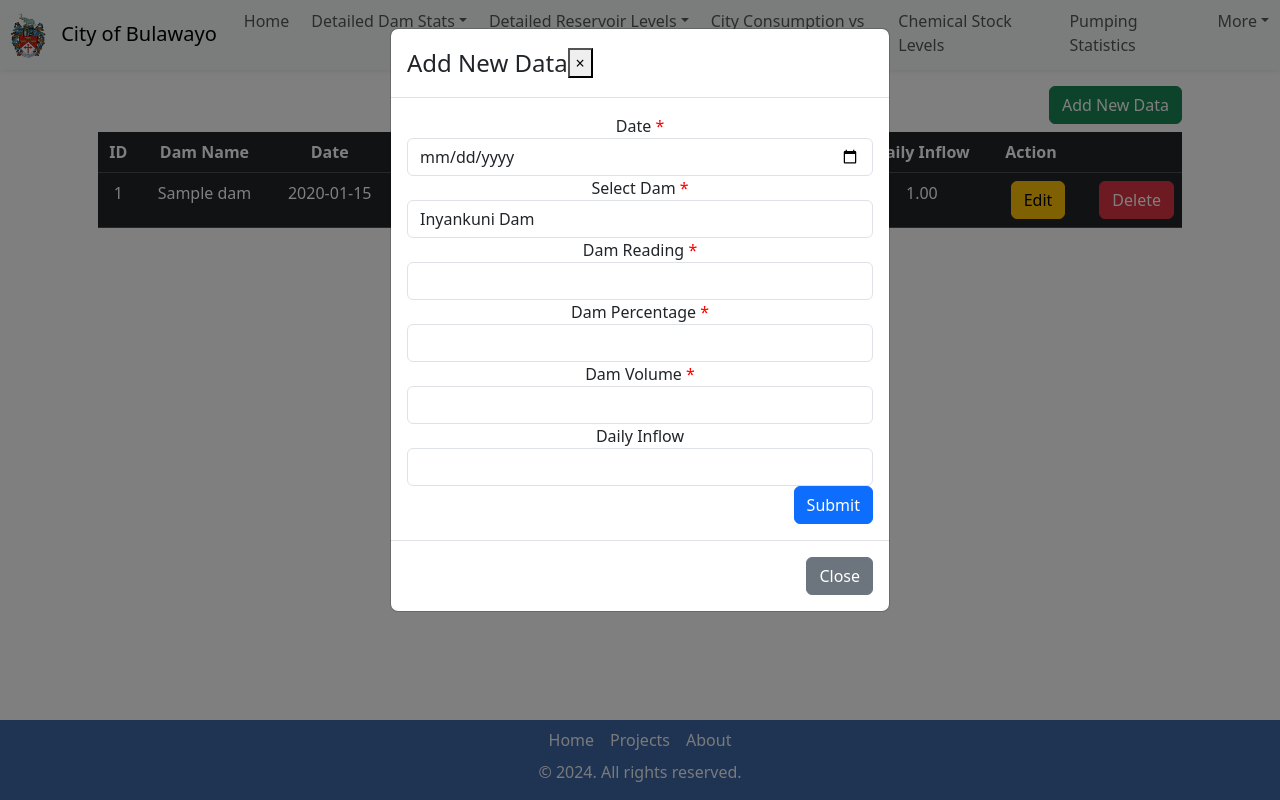
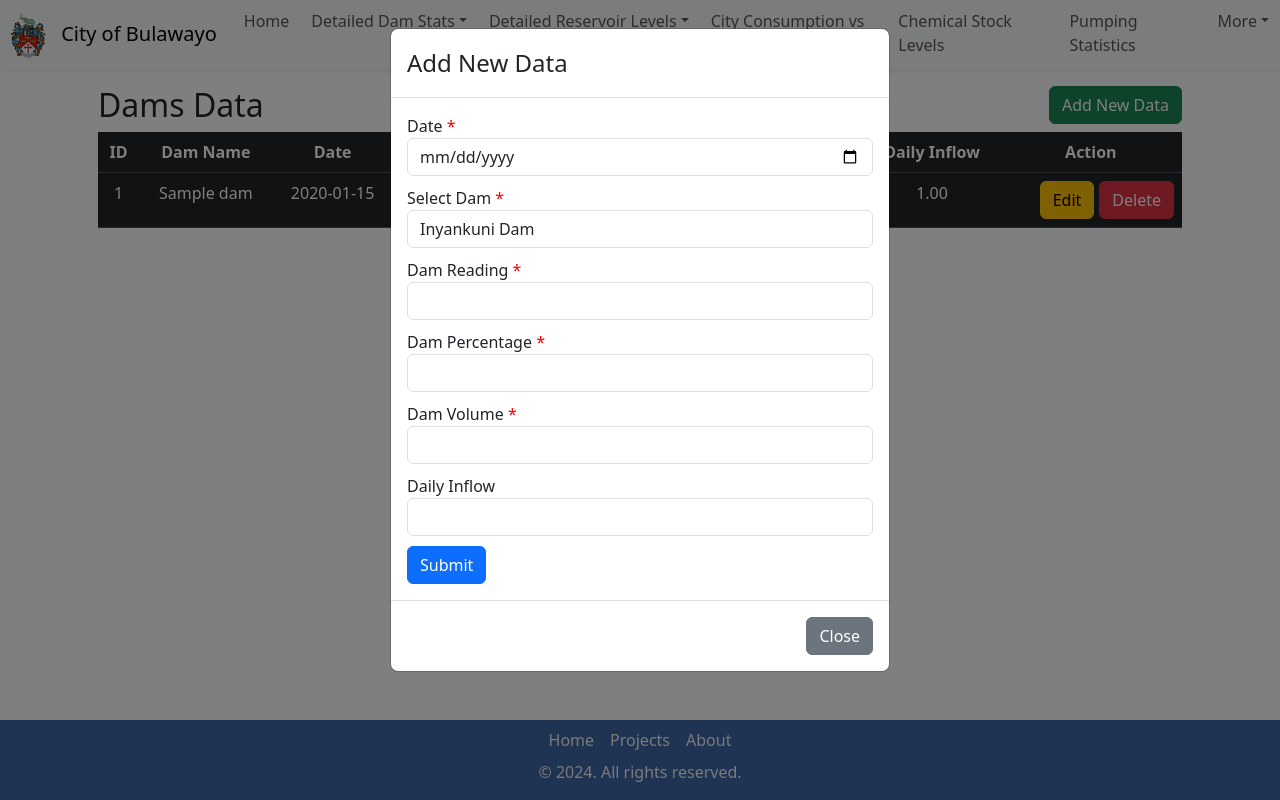
Before and after one commit to dylanmlilo/ALX_Portfolio_Project_Water_Dashboard, a Flask app: page /dam_data in a window 1280 px wide, after a click on "Add New Data". Run offline with Flask 3, Linux system fonts and the light colour scheme; a user stored in the database is signed in; tables that the repository leaves empty hold one stand-in row (values such as "Sample post"); some libraries are stand-ins or nearby versions.

Commit message:
added update and delete functionalities

```diff
--- a/app.py
+++ b/app.py
@@ -9,7 +9,6 @@ from datetime import datetime, timedelta
 
 app = Flask(__name__)
 app.secret_key = 'Sherry123#'
-app.config['LOGIN_DURATION'] = timedelta(minutes=1)
 
 
 login_manager = LoginManager()
@@ -35,7 +34,7 @@ def index():
     # Create a dictionary with unique dam names as keys and empty lists as values
     dam_data_by_dam_name = {dam_name: [] for dam_name in unique_dam_names}
 
-    # Loop through data again to populate the dictionary (optional)
+    # Loop through data again to populate the dictionary
     for row in dams:
         dam_data_by_dam_name[row['dam_name']].append(row)  # Append data to the list
 
@@ -63,7 +62,7 @@ def dam(dam_id):
     # Get today's date
     today_date = datetime.today()
 
-# Format the date string
+    # Format the date string
     formatted_date = today_date.strftime('%d-%B-%Y')
 
     # Get percentages for today's reading (assuming date is a field in DamData)
@@ -71,9 +70,6 @@ def dam(dam_id):
                              .join(DamData, Dams.id == DamData.dam_id) \
                              .filter(DamData.date == today_date) \
                              .all()
-
-
-  # ... your existing template rendering logic ...
 
     return render_template('dam_page.html', dam=dam, dam_data=dam_data, dam_percentage=dam_percentage, today_date=formatted_date)
 
@@ -139,6 +135,43 @@ def insert_dam_data():
             session.rollback()
             return jsonify({'error': str(e)}), 400
 
+@app.route('/delete_dam_data/<int:dam_data_id>', methods=['GET', 'POST'])
+@login_required
+def delete_dam_data(dam_data_id):
+    dam_data = session.query(DamData).filter_by(id=dam_data_id).first()
+    if dam_data:
+        session.delete(dam_data)
+        session.commit()
+        return redirect(url_for('dam_data'))
+    else:
+        return jsonify({'error': 'Data not found'}), 404
+
+
+@app.route('/update_dam_data/<int:dam_data_id>', methods=['POST'])
+@login_required
+def update_dam_data(dam_data_id):
+    if request.method == 'POST':
+        try:
+            dam_data = session.query(DamData).filter_by(id=dam_data_id).first()
+            if dam_data:
+                dam_data.dam_id = request.form.get('dam_id')
+                dam_data.date = request.form.get('date')
+                dam_data.dam_reading = request.form.get('dam_reading')
+                dam_data.dam_percentage = request.form.get('dam_percentage')
+                dam_data.dam_volume = request.form.get('dam_volume')
+                dam_data.daily_inflow = request.form.get('daily_inflow')
+
+                session.commit()
+                flash('Data updated successfully')
+                return redirect(url_for('dam_data'))
+            else:
+                return jsonify({'error': 'Dam data not found'}), 404
+
+        except Exception as e:
+            session.rollback()
+            return jsonify({'error': str(e)}), 400
+
+
 @app.route("/admin_dashboard", strict_slashes=False)
 @login_required
 def admin_dashboard():
--- a/models/engine/database.py
+++ b/models/engine/database.py
@@ -50,3 +50,6 @@ def dams_dicts(dams):
 # print(dams_to_dicts)
 # print("----------")
 # print(dam_data_to_dict)
+
+# session.commit()
+# session.rollback()
--- a/static/styles/main.css
+++ b/static/styles/main.css
@@ -174,3 +174,19 @@ nav .navbar-brand #logo {
 .form-container .btn {
   margin: 0 50px 0 0;
 }
+
+.modal-body {
+  text-align: left;
+}
+
+.modal-body .form-control {
+  margin-bottom: 10px;
+}
+
+.left-aligned-button {
+  float: left;
+}
+
+.left-aligned-text {
+  text-align: left;
+}
--- a/templates/add_modal.html
+++ b/templates/add_modal.html
@@ -4,7 +4,6 @@
         <div class="modal-content">
             <div class="modal-header">
                 <h4 class="modal-title">Add New Data</h4>
-                <button type="button" class="close" data-dismiss="modal">&times;</button>
                 {% with messages = get_flashed_messages(with_categories=True) %}
                 {% if messages %}
                     <ul class="flashes">
@@ -50,7 +49,7 @@
                         <input type="text" class="form-control" name="daily_inflow" pattern="[0-9]+(\.[0-9]+)?" title="Please enter a valid decimal number">
                     </div>
                     <div class="form-group">
-                        <button class="btn btn-primary" type="submit">Submit</button>
+                        <button class="btn btn-primary left-aligned-button" style="float: left;" type="submit">Submit</button>
                     </div>
                 </form>
             </div>
--- a/templates/dam_data.html
+++ b/templates/dam_data.html
@@ -6,7 +6,7 @@
     <div class="row">
         <div class="col md-12">
             <div class="jumbotron data_container p-3">
-                <h2> Dam Data <button type="button" class="btn btn-success float-right"
+                <h2 class="left-aligned-text"> Dams Data <button type="button" class="btn btn-success float-right"
                     data-toggle="modal" data-target="#myModal"> Add New Data </button>
                 </h2>
 
@@ -21,7 +21,6 @@
                         <th>Dam Volume</th>
                         <th>Daily Inflow</th>
                         <th>Action</th>
-                        <th></th>
                     </tr>
 
                     </div>
@@ -36,11 +35,12 @@
                         <td> {{ dam_data.dam_volume }} </td>
                         <td> {{ dam_data.daily_inflow }} </td>
 
-                        <td> <a href="/update/{{ dam_data.id }}" class="btn btn-warning btn-xs"
+                        <td>
+                            <a href="/delete_dam_data/{{ dam_data.id }}" class="btn btn-danger btn-xs"
+                            onclick="return confirm('Are you sure you want to delete this record?')">Delete</a>
+                            <a href="/update_dam_data/{{ dam_data.id }}" class="btn btn-warning btn-xs" style="margin-right: 5px;"
                             data-toggle="modal" data-target="#updateModal{{ dam_data.id }}">Edit</a>
-                        </td>
-                        <td> <a href="" class="btn btn-danger btn-xs"
-                            onclick="return confirm('Are you sure you want to delete this record?')">Delete</a>
+
                         </td>
                     </tr>
 
--- a/templates/update_modal.html
+++ b/templates/update_modal.html
@@ -5,16 +5,13 @@
       <div class="modal-content">
         <div class="modal-header">
           <h5 class="modal-title" id="updateModalLabel">Edit Form</h5>
-          <button type="button" class="close" data-dismiss="modal" aria-label="Close">
-            <span aria-hidden="true">&times;</span>
-          </button>
         </div>
         <div class="modal-body">
           <!-- Your edit form content goes here -->
-          <form action="" method="post">
+          <form action="{{ url_for('update_dam_data', dam_data_id=dam_data.id) }}" method="post">
             <div class="form-group">
                 <label>Date <span style="color: red;">*</span></label>
-                <input type="date" class="form-control" name="date" required>
+                <input type="date" class="form-control" name="date" value="{{ dam_data.date }}" required>
             </div>
             <div class="form-group">
               <label> Select Dam <span style="color: red;">*</span></label>
@@ -29,26 +26,26 @@
             </div>
             <div class="form-group">
                 <label>Dam Reading <span style="color: red;">*</span></label>
-                <input type="text" class="form-control" name="dam_reading" value="{{ dam_reading }}"
+                <input type="text" class="form-control" name="dam_reading" value="{{ dam_data.dam_reading }}"
                 pattern="[0-9]+(\.[0-9]+)?" title="Please enter a valid decimal number" required>
             </div>
             <div class="form-group">
                 <label>Dam Percentage <span style="color: red;">*</span></label>
-                <input type="text" class="form-control" name="dam_percentage" value="{{ dam_percentage }}"
+                <input type="text" class="form-control" name="dam_percentage" value="{{ dam_data.dam_percentage }}"
                 pattern="[0-9]+(\.[0-9]+)?" title="Please enter a valid decimal number" required>
             </div>
             <div class="form-group">
                 <label>Dam Volume <span style="color: red;">*</span></label>
-                <input type="text" class="form-control" name="dam_volume" value="{{ dam_volume }}"
+                <input type="text" class="form-control" name="dam_volume" value="{{ dam_data.dam_volume }}"
                 pattern="[0-9]+(\.[0-9]+)?" title="Please enter a valid decimal number" required>
             </div>
             <div class="form-group">
                 <label>Daily Inflow</label>
-                <input type="text" class="form-control" name="daily_inflow" value="{{ daily_inflow }}"
+                <input type="text" class="form-control" name="daily_inflow" value="{{ dam_data.daily_inflow }}"
                 pattern="[0-9]+(\.[0-9]+)?" title="Please enter a valid decimal number">
             </div>
             <div class="form-group">
-                <button class="btn btn-primary" type="submit">Update</button>
+                <button class="btn btn-primary left-aligned-button" style="float: left;" type="submit">Update</button>
             </div>
           </form>
           </div>
```
